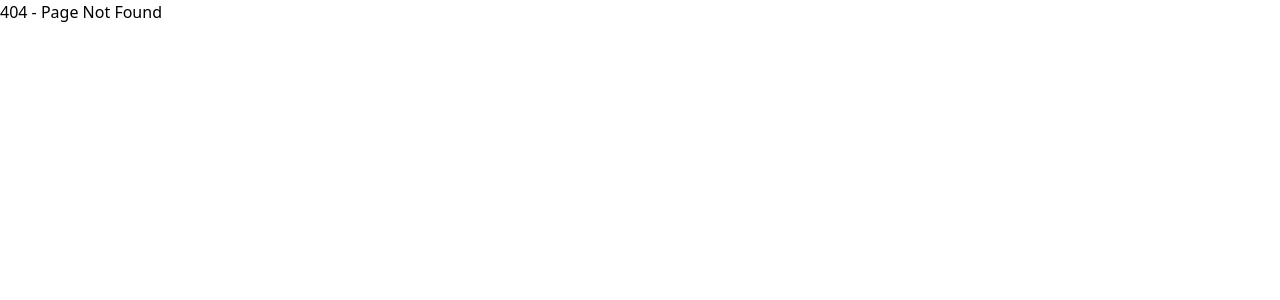
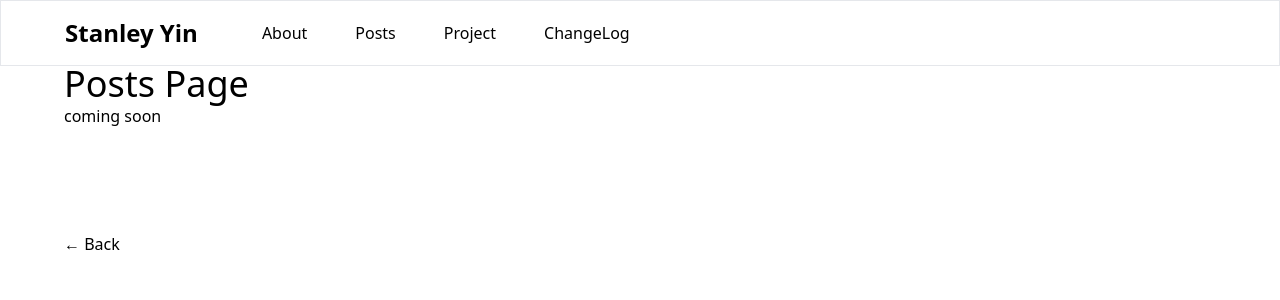
Before and after one commit to stanley-yin/personal-website, a Next.js app: page /posts in a window 1280 px wide. Before the commit this address had no page. Shown: the top 300 px of the page. Built offline with nearby package versions, Linux system fonts and the light colour scheme.

Commit message:
feat: add navbar and upcoming pages

```diff
--- /dev/null
+++ b/components/Layout.js
@@ -0,0 +1,22 @@
+import Head from "next/head";
+import Image from "next/image";
+import Link from "next/link";
+import Seo from "./Seo";
+import Navbar from "./Navbar";
+const name = "Stanley Yin";
+export const siteTitle = "Next.js Sample Website";
+
+export default function Layout({ children, home }) {
+  return (
+    <div>
+      <Seo />
+      <Navbar />
+      <main className="py-16 wrapper">{children}</main>
+      {!home && (
+        <div className="wrapper py-10">
+          <Link href="/">← Back</Link>
+        </div>
+      )}
+    </div>
+  );
+}
--- /dev/null
+++ b/components/Navbar.js
@@ -0,0 +1,69 @@
+import Link from "next/link";
+import { useState } from "react";
+
+const MenuItems = () => {
+  const menuList = [
+    {
+      label: "About",
+      link: "about",
+    },
+    {
+      label: "Posts",
+      link: "posts",
+    },
+    {
+      label: "Project",
+      link: "project",
+    },
+    {
+      label: "ChangeLog",
+      link: "changeLog",
+    },
+  ];
+
+  const menu = menuList.map((item, index) => {
+    const { label, link } = item;
+    return (
+      <Link href={`/${link}`} className="hover:text-blue-700">
+        {label}
+      </Link>
+    );
+  });
+  return <>{menu}</>;
+};
+
+export default function Navbar() {
+  const [menuOpen, setMenuOpen] = useState(false);
+  function toggleNavbar() {
+    const navbarToggle = document.querySelector(".navbar-toggle");
+    navbarToggle.classList.toggle("open");
+    setMenuOpen(!menuOpen);
+  }
+
+  return (
+    <header className="z-20 bg-white w-full fixed border">
+      <div className="flex wrapper h-16 items-center">
+        <Link href="/" className="font-bold text-2xl mr-16">
+          Stanley Yin
+        </Link>
+        <div className="hidden md:flex gap-12">
+          <MenuItems />
+        </div>
+        <div className="navbar ml-auto md:hidden">
+          <div className="navbar-toggle" onClick={toggleNavbar}>
+            <span className="bar"></span>
+            <span className="bar"></span>
+            <span className="bar"></span>
+          </div>
+        </div>
+      </div>
+      <div
+        className={`mx-auto overflow-hidden text-center transition-all duration-300 md:hidden flex gap-4 flex-col ${
+          menuOpen ? "h-40" : "h-0"
+        }`}
+      >
+        <MenuItems />
+      </div>
+    </header>
+  );
+}
--- /dev/null
+++ b/components/Seo.js
@@ -0,0 +1,22 @@
+import Head from "next/head";
+import { siteTitle } from "./Layout";
+
+export default function Seo() {
+  return (
+    <Head>
+      <link rel="icon" href="/favicon.ico" />
+      <meta
+        name="description"
+        content="Learn how to build a personal website using Next.js"
+      />
+      <meta
+        property="og:image"
+        content={`https://og-image.vercel.app/${encodeURI(
+          siteTitle
+        )}.png?theme=light&md=0&fontSize=75px&images=https%3A%2F%2Fassets.vercel.com%2Fimage%2Fupload%2Ffront%2Fassets%2Fdesign%2Fnextjs-black-logo.svg`}
+      />
+      <meta name="og:title" content={siteTitle} />
+      <meta name="twitter:card" content="summary_large_image" />
+    </Head>
+  );
+}
--- a/components/layout.js
+++ /dev/null
@@ -1,40 +0,0 @@
-import Head from "next/head";
-import Image from "next/image";
-import Link from "next/link";
-const name = "Stanley Yin";
-export const siteTitle = "Next.js Sample Website";
-
-export default function Layout({ children, home }) {
-  return (
-    <div>
-      <Head>
-        <link rel="icon" href="/favicon.ico" />
-        <meta
-          name="description"
-          content="Learn how to build a personal website using Next.js"
-        />
-        <meta
-          property="og:image"
-          content={`https://og-image.vercel.app/${encodeURI(
-            siteTitle
-          )}.png?theme=light&md=0&fontSize=75px&images=https%3A%2F%2Fassets.vercel.com%2Fimage%2Fupload%2Ffront%2Fassets%2Fdesign%2Fnextjs-black-logo.svg`}
-        />
-        <meta name="og:title" content={siteTitle} />
-        <meta name="twitter:card" content="summary_large_image" />
-      </Head>
-      <header className="z-20 backdrop-blur-md w-full fixed border">
-        <div className="flex wrapper h-16 items-center">
-          <Link href="/" className="font-bold text-2xl">
-            Stanley Yin
-          </Link>
-        </div>
-      </header>
-      <main className="py-16 wrapper">{children}</main>
-      {!home && (
-        <div className="wrapper">
-          <Link href="/">← Back</Link>
-        </div>
-      )}
-    </div>
-  );
-}
--- /dev/null
+++ b/pages/about.js
@@ -0,0 +1,10 @@
+import Layout from "../components/Layout";
+
+export default function About() {
+  return (
+    <Layout>
+      <h1>About</h1>
+      <p>coming soon</p>
+    </Layout>
+  );
+}
--- /dev/null
+++ b/pages/changeLog.js
@@ -0,0 +1,10 @@
+import Layout from "../components/Layout";
+
+export default function ChangeLog() {
+  return (
+    <Layout>
+      <h1>Change Log</h1>
+      <p>coming soon</p>
+    </Layout>
+  );
+}
--- a/pages/index.js
+++ b/pages/index.js
@@ -4,7 +4,7 @@ import Link from "next/link";
 import { FaReact } from "react-icons/fa";
 import { SiTailwindcss } from "react-icons/si";
 import { getAllPublished } from "../lib/notion";
-import Layout from "../components/layout";
+import Layout from "../components/Layout";
 
 export default function Home({ posts }) {
   if (!posts) return <h1>No posts</h1>;
@@ -40,7 +40,7 @@ export default function Home({ posts }) {
         </div>
 
         {/* Latest Blog */}
-        <div className="w-full  py-8">
+        <div className="w-full py-8">
           <div className="max-w-3xl mx-auto">
             <h2 className="text-2xl font-bold mb-4">Latest Articles</h2>
             <div className="grid grid-cols-1 sm:grid-cols-2 gap-4">
--- /dev/null
+++ b/pages/posts.js
@@ -0,0 +1,10 @@
+import Layout from "../components/Layout";
+
+export default function Posts() {
+  return (
+    <Layout>
+      <h1>Posts Page</h1>
+      <p>coming soon</p>
+    </Layout>
+  );
+}
--- a/pages/posts/[slug].js
+++ b/pages/posts/[slug].js
@@ -1,6 +1,6 @@
 import ReactMarkdown from "react-markdown";
 import { getAllPublished, getSinglePost } from "../../lib/notion";
-import Layout from "../../components/layout";
+import Layout from "../../components/Layout";
 import Link from "next/link";
 
 export default function Post({ post }) {
@@ -43,10 +43,10 @@ export default function Post({ post }) {
           <span>{post.metadata.date}</span>
           <div className="border my-8" />
         </div>
-        <div className="lg:flex gap-x-24 ">
-          <div>
+        <div className="lg:flex gap-x-24">
+          <div className="mb-10">
             <div className="sticky top-28">
-              <p className="text-xl font-bold">目錄</p>
+              <p className="text-2xl font-bold">目錄</p>
               <ul className="pt-2">{menuContent}</ul>
             </div>
           </div>
--- /dev/null
+++ b/pages/project.js
@@ -0,0 +1,10 @@
+import Layout from "../components/Layout";
+
+export default function Project() {
+  return (
+    <Layout>
+      <h1>Project Page</h1>
+      <p>coming soon</p>
+    </Layout>
+  );
+}
--- a/styles/global.css
+++ b/styles/global.css
@@ -13,3 +13,36 @@ html {
 .wrapper {
     @apply container px-6 sm:px-8 lg:px-16 mx-auto
 }
+
+h1 {
+    @apply text-3xl lg:text-4xl
+}
+
+.navbar-toggle {
+    display: flex;
+    flex-direction: column;
+    justify-content: space-between;
+    height: 20px;
+    width: 30px;
+    cursor: pointer;
+    transition: transform 0.2s ease;
+}
+
+.bar {
+    width: 100%;
+    height: 2px;
+    background-color: #000;
+    transition: transform 0.3s ease;
+}
+
+.navbar-toggle.open .bar:first-child {
+    transform: rotate(45deg) translate(8px, 8px);
+}
+
+.navbar-toggle.open .bar:last-child {
+    transform: rotate(-45deg) translate(5px, -5px) ;
+}
+
+.navbar-toggle.open .bar:nth-child(2) {
+    opacity: 0;
+}
```
Also changed, not shown: components/layout.module.css (deleted, +0 -15 lines).
